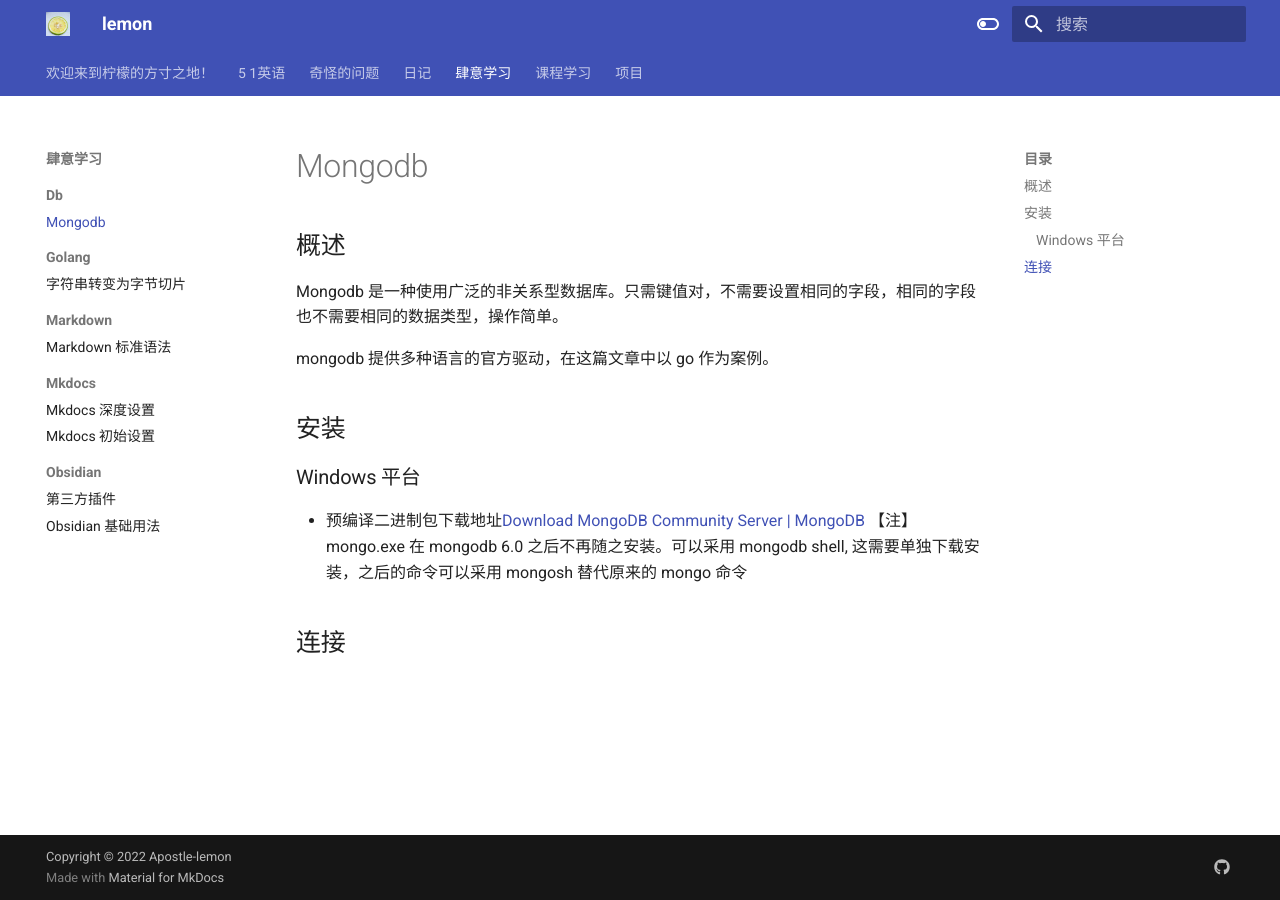
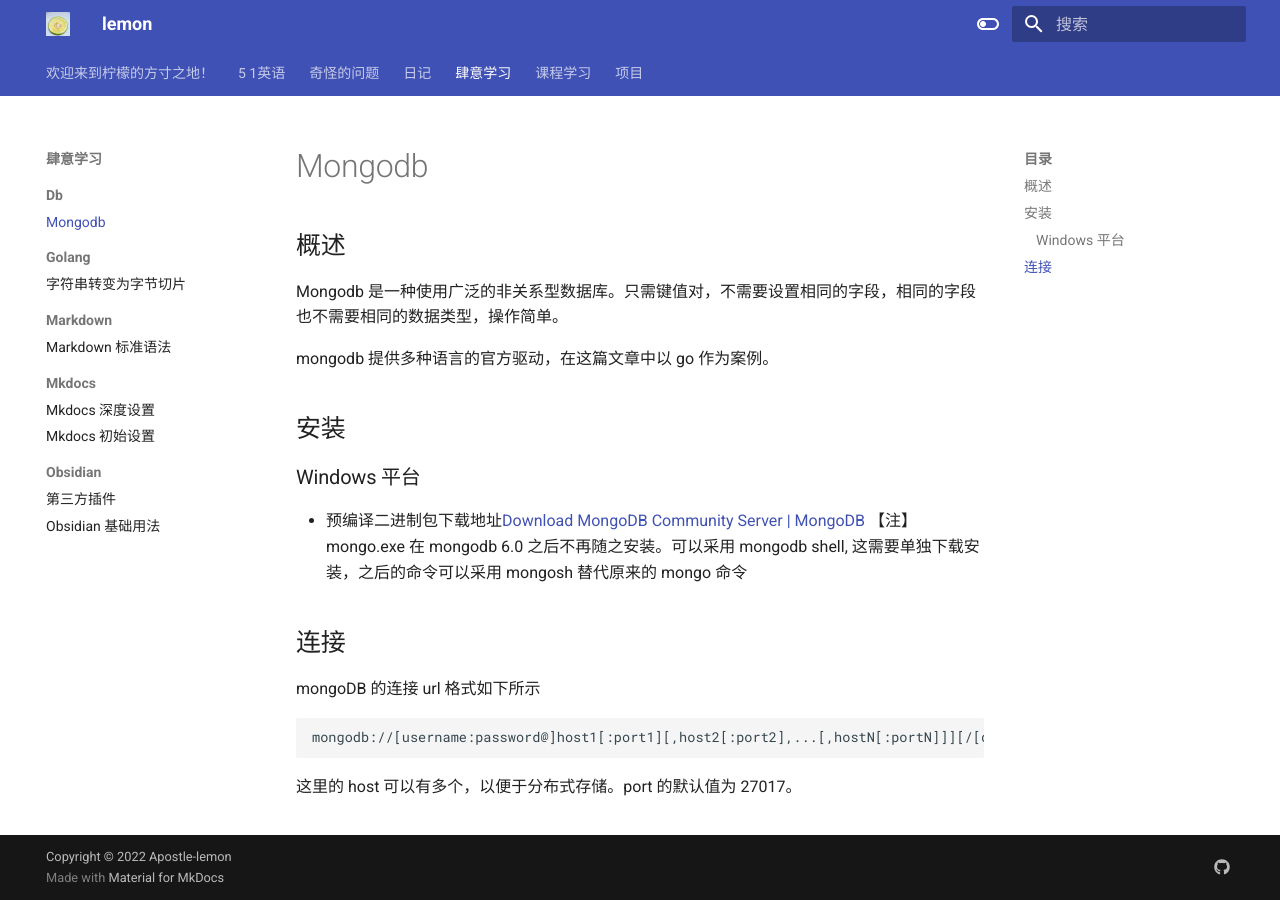
Before and after one commit to Apostle-lemon/Apostle-lemon.github.io, an MkDocs documentation site: the page built from docs/肆意学习/db/mogodb基础用法.md, in a window 1280 px wide. Built offline with MkDocs 1.6.1 and Material for MkDocs 9.7.7, drawn with Linux system fonts in a browser that asks for light colours.

Commit message:
vault backup: 2022-10-30 13:38:50
Affected files:
docs/肆意学习/db/mogodb基础用法.md

````diff
--- a/docs/肆意学习/db/mogodb基础用法.md
+++ b/docs/肆意学习/db/mogodb基础用法.md
@@ -14,3 +14,11 @@ mongodb 提供多种语言的官方驱动，在这篇文章中以 go 作为案
 【注】mongo.exe 在 mongodb 6.0 之后不再随之安装。可以采用 mongodb shell, 这需要单独下载安装，之后的命令可以采用 mongosh 替代原来的 mongo 命令
 
 ## 连接
+
+mongoDB 的连接 url 格式如下所示
+
+```
+mongodb://[username:password@]host1[:port1][,host2[:port2],...[,hostN[:portN]]][/[database][?options]]
+```
+
+这里的 host 可以有多个，以便于分布式存储。port 的默认值为 27017。
````
